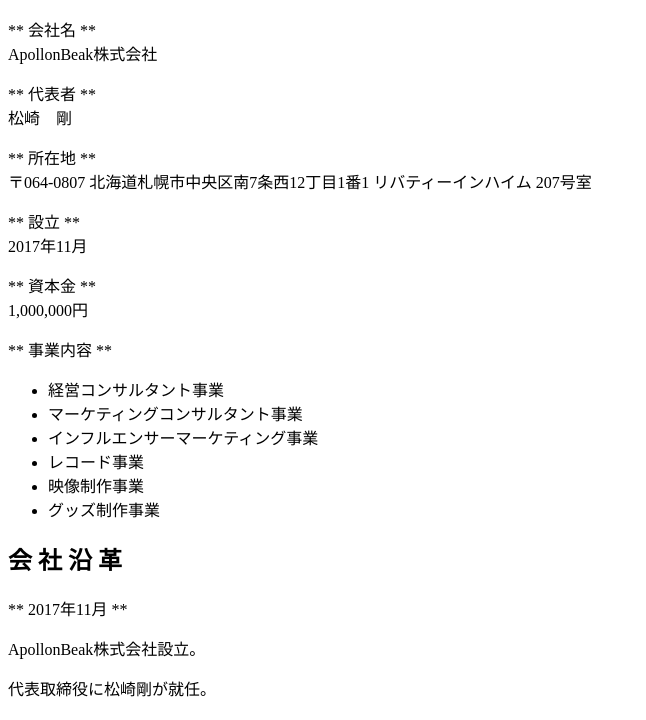
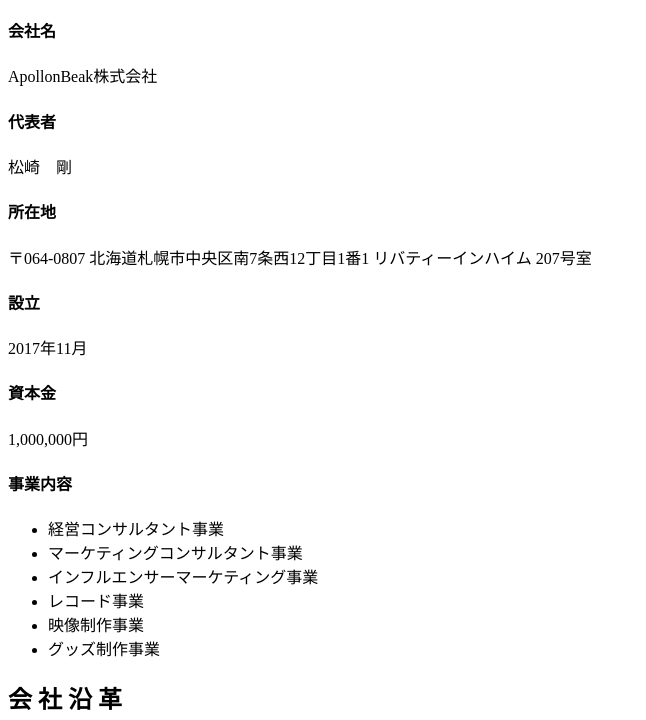
Before and after one commit to karuhiko1/apollonbeak-netlify-cms, a Gatsby site: page /about in a window 1280 px wide. Shown: the part 58-778 px from the top of the page, without its empty margins (0-646 px from the left). Built offline with nearby package versions, Linux system fonts and the light colour scheme; Gatsby itself is replaced by a stand-in of ours; some packages are replaced by stand-ins of ours.

Commit message:
Update Pages “about”

```diff
--- a/src/pages/about/index.md
+++ b/src/pages/about/index.md
@@ -4,22 +4,22 @@
 meta_title: 会社概要 | ApollonBeak
 meta_description: 会社概要 | ApollonBeak
 ---
-** 会社名 **\
+#### 会社名
 ApollonBeak株式会社
 
-** 代表者 **\
+#### 代表者
 松崎　剛
 
-** 所在地 **\
+#### 所在地
 〒064-0807 北海道札幌市中央区南7条西12丁目1番1 リバティーインハイム 207号室
 
-** 設立 **\
+#### 設立
 2017年11月
 
-** 資本金 **\
+#### 資本金
 1,000,000円
 
-** 事業内容 **
+#### 事業内容
 
 * 経営コンサルタント事業
 * マーケティングコンサルタント事業
@@ -30,7 +30,7 @@
 
 ## 会 社 沿 革
 
-** 2017年11月 **
+#### 2017年11月
 
 ApollonBeak株式会社設立。
 
```
